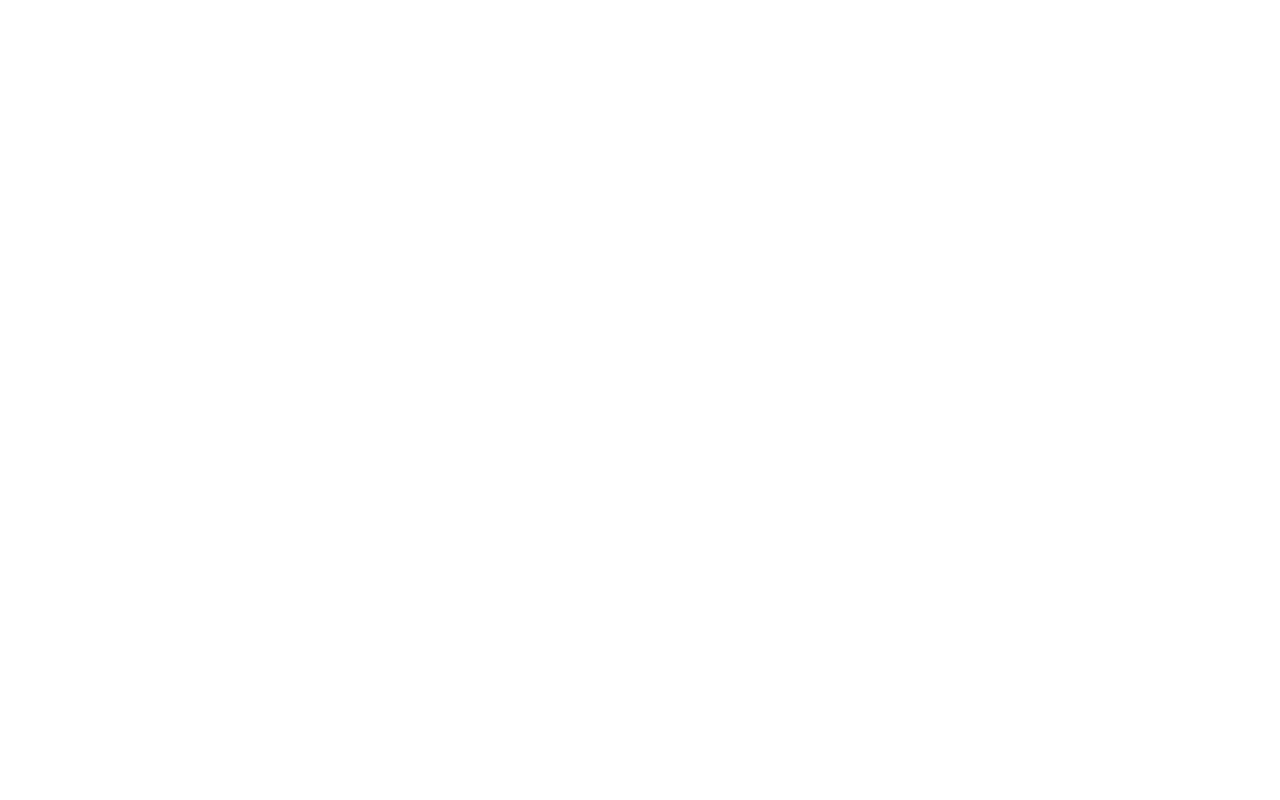
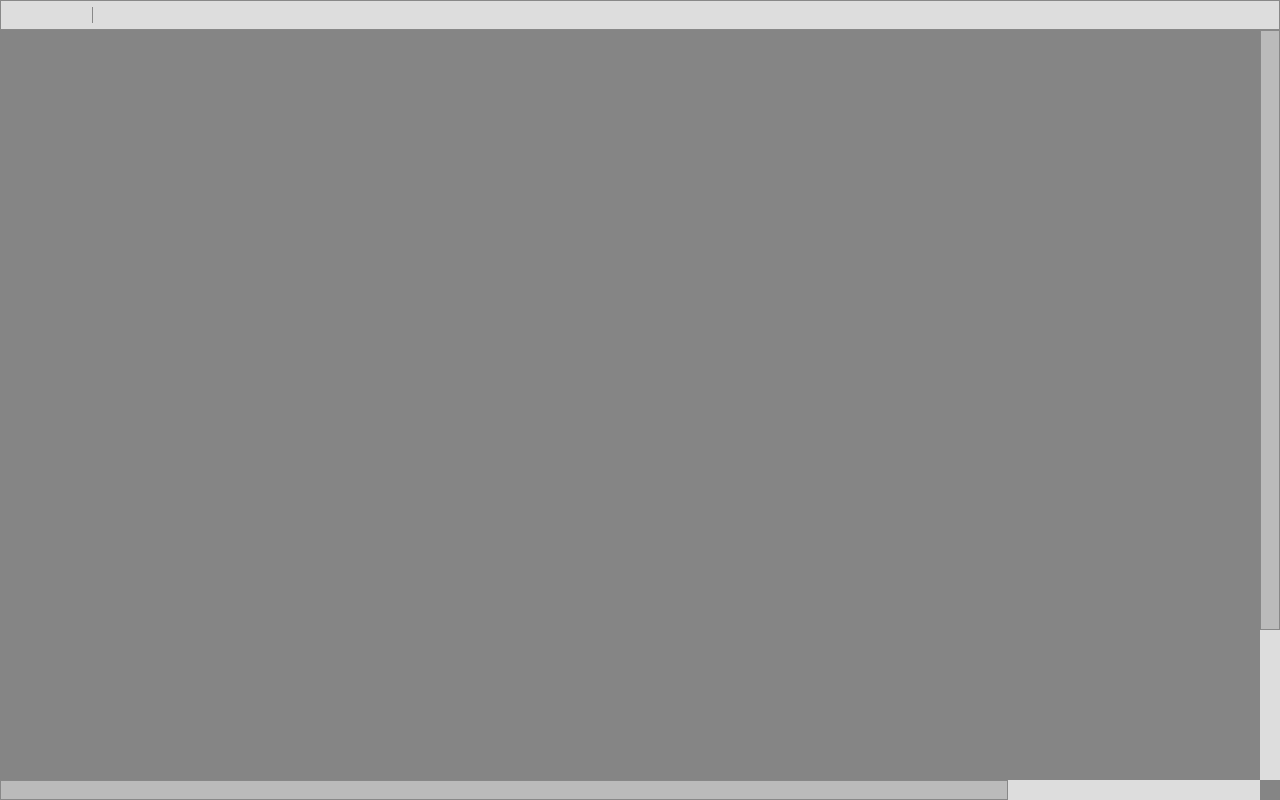
Before and after one commit to gmastergreatee/XLLib, a website: page index.html in a window 1280 px wide. Drawn offline with Linux system fonts and the light colour scheme.

Commit message:
Added more files

```diff
--- a/assets/css/styles.css
+++ b/assets/css/styles.css
@@ -0,0 +1,11 @@
+* {
+    box-sizing: border-box;
+}
+
+html,
+body {
+    margin: 0;
+    height: 100%;
+    width: 100%;
+    background-color: #858585;
+}
--- /dev/null
+++ b/assets/xllib/constants.js
@@ -0,0 +1,7 @@
+import canvasConstants from "./constants/canvas-constants.js";
+
+var XLLibConstants = {
+    CanvasConstants: canvasConstants
+};
+
+export default XLLibConstants;
--- /dev/null
+++ b/assets/xllib/constants/canvas-constants.js
@@ -0,0 +1,7 @@
+var CanvasConstants = {
+    LayerTypes: Object.freeze({ Background: 0, Grid: 1, Data: 2, Overlay: 3 }),
+    InputTypes: Object.freeze({ Text: 0, Number: 1, Date: 2, Dropdown: 3 }),
+    CellTypes: Object.freeze({ Editable: 0, Selectable: 1, Fixed: 2 })
+};
+
+export default CanvasConstants;
--- /dev/null
+++ b/assets/xllib/css/xllib.css
@@ -0,0 +1,104 @@
+:root {
+    --xllib-header-height: 30px;
+    --xllib-header-border-color: #888;
+    --xllib-header-background-color: #ddd;
+    --xllib-header-margin: 6px 12px;
+
+    --xllib-selected-address-width: 80px;
+
+    --xllib-scroll-width-height: 20px;
+    --xllib-scroll-background-color: #ddd;
+    --xllib-scroll-foreground-color: #bbb;
+}
+
+.xllib-container * {
+    box-sizing: border-box;
+}
+
+.xllib-container {
+    box-sizing: border-box;
+    position: relative;
+    display: flex;
+    flex-flow: column;
+    width: 100%;
+    height: 100%;
+}
+
+.xllib-header {
+    display: flex;
+    flex-flow: row;
+    border: 1px solid var(--xllib-header-border-color);
+    height: var(--xllib-header-height);
+    background-color: var(--xllib-header-background-color);
+}
+
+.xllib-header-address {
+    width: var(--xllib-selected-address-width);
+    border-right: 1px solid var(--xllib-header-border-color);
+    margin: var(--xllib-header-margin);
+    display: flex;
+    align-items: center;
+    justify-content: center;
+    flex-wrap: nowrap;
+}
+
+.xllib-header-formula {
+    flex: 1;
+    margin: var(--xllib-header-margin);
+    margin-left: 0;
+}
+
+.xllib-body {
+    display: flex;
+    flex-flow: row;
+    flex: 1;
+    width: 100%;
+}
+
+.xllib-content {
+    flex: 1;
+    position: relative;
+}
+
+.xllib-content canvas {
+    position: absolute;
+    width: 100%;
+    height: 100%;
+}
+
+.xllib-vertical-scroll,
+.xllib-horizontal-scroll {
+    background-color: var(--xllib-scroll-background-color);
+    position: relative;
+    cursor: pointer;
+}
+
+.xllib-scroll {
+    position: absolute;
+    background-color: var(--xllib-scroll-foreground-color);
+    border: 1px solid var(--xllib-header-border-color);
+}
+
+.xllib-vertical-scroll,
+.xllib-vertical-scroll .xllib-scroll {
+    width: var(--xllib-scroll-width-height);
+}
+
+.xllib-vertical-scroll .xllib-scroll {
+    left: 0;
+    height: 80%;
+}
+
+.xllib-horizontal-scroll {
+    margin-right: var(--xllib-scroll-width-height);
+}
+
+.xllib-horizontal-scroll,
+.xllib-horizontal-scroll .xllib-scroll {
+    height: var(--xllib-scroll-width-height);
+}
+
+.xllib-horizontal-scroll .xllib-scroll {
+    top: 0;
+    width: 80%;
+}
--- /dev/null
+++ b/assets/xllib/objects/header/header-address.js
@@ -0,0 +1,23 @@
+import XLLibCore from '../../xllib-core.js';
+
+export default class HeaderAddress {
+    #addressEl = null;
+    #xllib = null;
+    get XLLib() {
+        return this.#xllib;
+    }
+
+    /**
+     * Initialize the header address
+     * @param {HTMLElement} addressEl
+     * @param {XLLibCore} xllib
+     */
+    constructor(addressEl, xllib) {
+        this.#addressEl = addressEl;
+        this.#xllib = xllib;
+    }
+
+    setText(text) {
+        this.#addressEl.textContent = text;
+    }
+}
--- /dev/null
+++ b/assets/xllib/objects/header/header-formula.js
@@ -0,0 +1,23 @@
+import XLLibCore from "../../xllib-core.js";
+
+export default class HeaderFormula {
+    #formulaEl = new HTMLElement();
+    #xllib = null;
+    get XLLib() {
+        return this.#xllib;
+    }
+
+    /**
+     * Initializes the header formula
+     * @param {HTMLElement} formulaEl
+     * @param {XLLibCore} xllib
+     */
+    constructor(formulaEl, xllib) {
+        this.#formulaEl = formulaEl;
+        this.#xllib = xllib;
+    }
+
+    setText(text) {
+        this.#formulaEl.textContent = text;
+    }
+}
--- a/assets/xllib/xllib-core.js
+++ b/assets/xllib/xllib-core.js
@@ -1,16 +1,84 @@
-class xllib_core {
+import XLLibConstants from "./constants.js";
+import HeaderAddress from "./objects/header/header-address.js";
+import HeaderFormula from "./objects/header/header-formula.js";
+
+class XLLibCore {
     #name = '';
     get name() {
         return this.#name;
     }
 
-    #targetElement = null;
+    #targetElement = new HTMLElement();
     get targetElement() {
         return this.#targetElement;
     }
+
+    #headerAddress = new HeaderAddress(null, null);
+    #headerFormula = new HeaderFormula(null, null);
 
     constructor(targetElementId) {
         this.#name = `xllib-${targetElementId}`;
         this.#targetElement = document.getElementById(targetElementId);
     }
+
+    initialize() {
+        this.#initializeXLLib();
+    }
+
+    #initializeXLLib() {
+        var containerEl = document.createElement('div');
+        containerEl.id = `${this.#name}-container`;
+        containerEl.classList.add(`xllib-container`);
+
+        this.#initHeader(containerEl);
+        this.#initBody(containerEl);
+        this.#initInputs(containerEl);
+    }
+
+    /**
+     * Initializes the xllib header
+     * @param {HTMLElement} containerEl
+     */
+    #initHeader(containerEl) {
+        var headerEl = document.createElement('div');
+        headerEl.id = `${this.#name}-header`;
+        headerEl.classList.add('xllib-header');
+
+        var headerAddressEl = document.createElement('div');
+        headerAddressEl.id = `${this.#name}-header-address`;
+        headerAddressEl.classList.add('xllib-header-address');
+        this.#headerAddress = new HeaderAddress(headerAddressEl, this);
+
+        var formulaEl = document.createElement('div');
+        formulaEl.id = `${this.#name}-formula`;
+        formulaEl.classList.add('xllib-formula');
+        this.#headerFormula = new HeaderFormula(formulaEl, this);
+
+        headerEl.append(headerAddressEl, formulaEl);
+        containerEl.append(headerEl);
+    }
+
+    /**
+     * Initializes the xllib canvas layers
+     * @param {HTMLElement} containerEl
+     */
+    #initBody(containerEl) {
+        Object.getOwnPropertyNames(XLLibConstants.CanvasConstants.LayerTypes).forEach(layerType => {
+            var canvasEl = document.createElement('canvas');
+            canvasEl.id = `${this.#name}-${layerType}`;
+            canvasEl.classList.add(`xllib-${layerType}`);
+            canvasEl.dataset.typeid = XLLibConstants.CanvasConstants[layerType];
+
+            containerEl.append(canvasEl);
+        });
+    }
+
+    /**
+     * [TODO] Initializes the input controls for different cell-types
+     * @param {HTMLElement} containerEl
+     */
+    #initInputs(containerEl) {
+    }
 }
+
+export default XLLibCore;
--- a/index.html
+++ b/index.html
@@ -5,14 +5,34 @@
     <meta charset="UTF-8">
     <meta name="viewport" content="width=device-width, initial-scale=1.0">
     <title>XLLib Demo</title>
+
+    <link rel="stylesheet" href="./assets/css/styles.css" type="text/css">
+
+    <link rel="stylesheet" href="./assets/xllib/css/xllib.css" type="text/css" />
+    <script src="./assets/xllib/xllib-core.js" type="module"></script>
 </head>
 
 <body id="xllib-target">
     <div class="xllib-container">
-        <canvas class="xllib-background"></canvas>
-        <canvas class="xllib-grid"></canvas>
-        <canvas class="xllib-data"></canvas>
-        <canvas class="xllib-overlay"></canvas>
+        <div class="xllib-header">
+            <div class="xllib-header-address"></div>
+            <div class="xllib-header-formula"></div>
+        </div>
+        <div class="xllib-body">
+            <div class="xllib-content">
+                <canvas class="xllib-background"></canvas>
+                <canvas class="xllib-grid"></canvas>
+                <canvas class="xllib-data"></canvas>
+                <canvas class="xllib-overlay"></canvas>
+            </div>
+            <div class="xllib-vertical-scroll">
+                <div class="xllib-scroll"></div>
+            </div>
+        </div>
+        <div class="xllib-horizontal-scroll">
+            <div class="xllib-scroll"></div>
+        </div>
+        <div class="xllib-input-controls"></div>
     </div>
 </body>
 
```
Also changed, not shown: assets/xllib/objects/canvas-layer.js (added, +9 -0 lines), package.json (added, +11 -0 lines), assets/xllib/objects/range-box.js (added).
